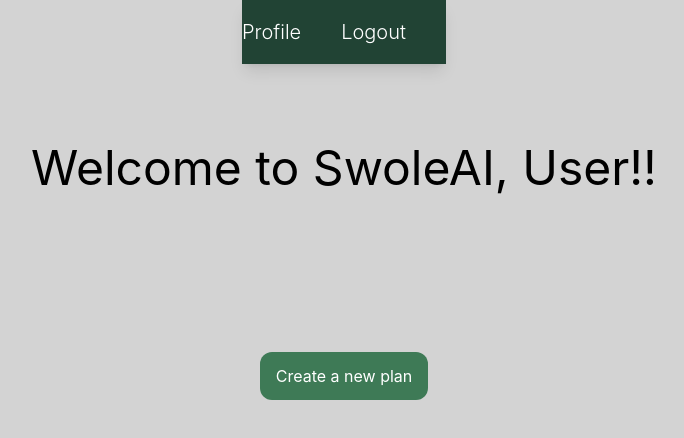
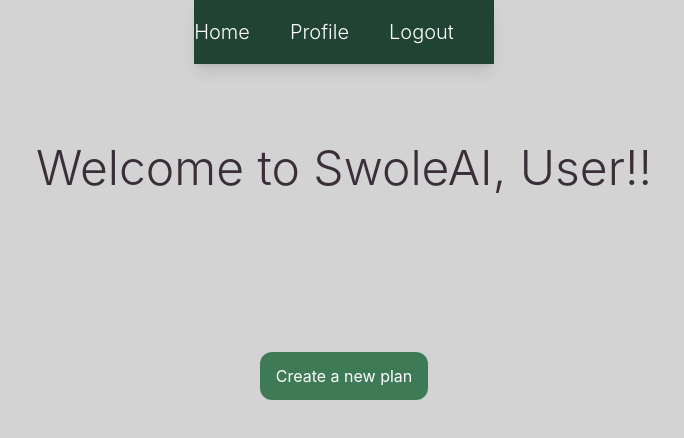
Before and after one commit to jbrijs/swole-ai, a React (Vite) app in the folder client/: page / in a window 1280 px wide. Shown: the top 438 px of the page, without its empty margins (296-980 px from the left). Built offline with nearby package versions, Linux system fonts and the light colour scheme; no server answers.

Commit message:
added home link to nav bar

```diff
--- a/client/src/App.jsx
+++ b/client/src/App.jsx
@@ -22,6 +22,12 @@ function App() {
       <nav className="bg-primary flex flex-row justify-end items-center h-16 shadow-lg top-0 left-0 gap-10">
         <Link
           className="text-xl text-white font-light hover:underline underline-offset-4 decoration-1 decoration-accent"
+          to="/"
+        >
+         Home
+        </Link>
+        <Link
+          className="text-xl text-white font-light hover:underline underline-offset-4 decoration-1 decoration-accent"
           to="/profile"
         >
           Profile
--- a/client/src/Home.jsx
+++ b/client/src/Home.jsx
@@ -107,7 +107,7 @@ function Home() {
 
   return (
     <div className="w-full flex flex-col items-center">
-      <h1 className="text-5xl text-textgt my-20">
+      <h1 className="text-5xl text-text font-light my-20">
         Welcome to SwoleAI, {userName + "!"}
       </h1>
       <div className="flex flex-row items-center justify-center gap-3 mb-20"></div>
```
